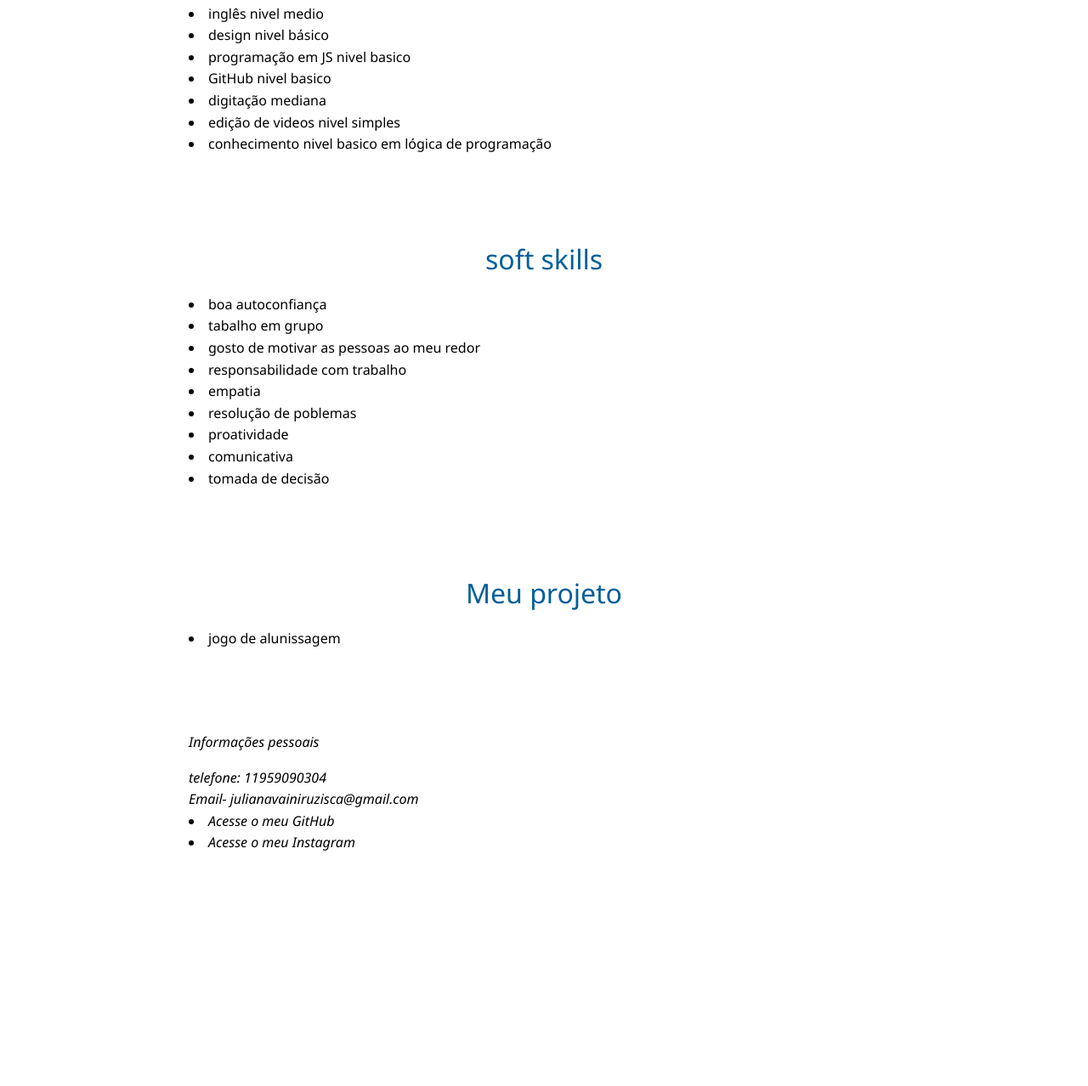
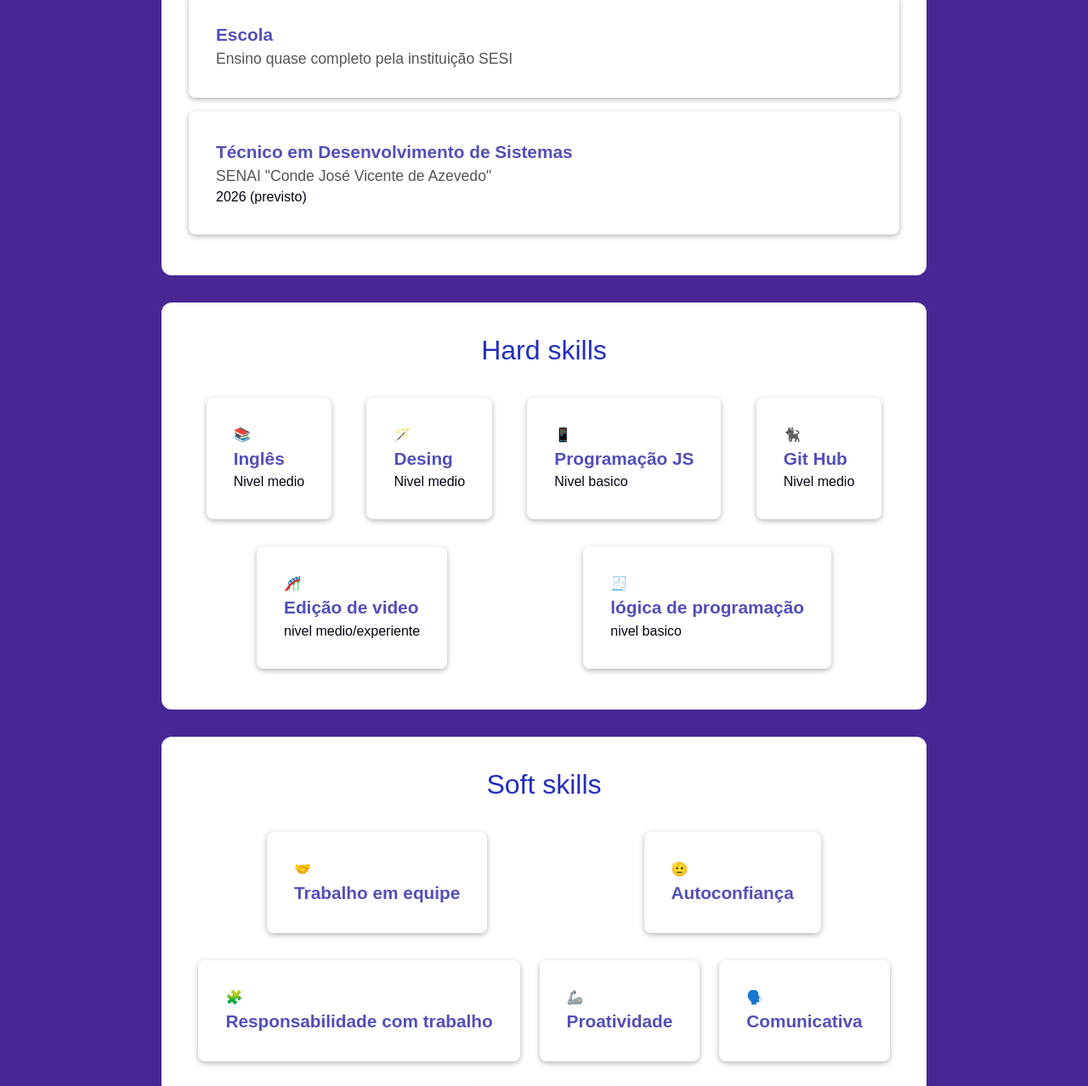
Before and after one commit to ju-vr/sobre-mim, a plain HTML site: page index.html in a window 1280 px wide. Shown: the part 716-1994 px from the top of the page at 85% size. Before the commit the page ends 1785 px from the top, so only its background shows below. Drawn offline with Linux system fonts and the light colour scheme.

Commit message:
sobre mim

```diff
--- a/index.html
+++ b/index.html
@@ -1,99 +1,219 @@
 <!DOCTYPE html>
-<html lang="pt-br">
+<html lang="pt-br" data-theme="dark">
 <head>
+    <!-- Meta informações sobre a página -->
     <meta charset="utf-8">
-    <meta name="viewport" content=" "width=device-width, initial-scale="1.0">
-    <title hidden>Sobre mim</title>
-    <!--CSS Reset-->
+    <meta name="viewport" content="width=device-width, initial-scale=1.0">
+    <title>Sobre mim ♡</title>
+
+    <!-- CSS Reset -->
     <link rel="stylesheet" href="reset.css">
-<!--CSS externo(arquivo style)-->
+
+    <!-- CSS externo (arquivo style) -->
     <link rel="stylesheet" href="style.css">
 
+    <!-- CSS interno (tag style) -->
     <style>
+        /* body {
+                background-color: #00ff00;
+            } */
     </style>
-    <!-- META INFORMAÇÕES SOBRE A PAGINA -->
 </head>
-<!-- HTML NÃO TEM PESCOÇO -->
+
 <body>
-    <h1>Sobre mim!</h1>
-    <!--code injected by live server-->
 
+    <header>
+        <nav>
+            <ul>
+                <li><a href="#sobreMim">Sobre mim </a></li>
+                <li><a href="#formacaoAcademica">Formação</a></li>
+                <li><a href="#hardSkills">Hard skills</a></li>
+                <li><a href="#softSkills">Soft skills</a></li>
+                <li><a href="#meusProjetos">Projetos</a></li>
+                <li><a href="#meusArtigos">Artigos</a></li>
+                <li><a href="#contato">Contato</a></li>
+                <li> <span id="botao-tema">🌗</span> </li>
+            </ul>
+        </nav>
+    </header>
 
-    <p></p>
+    <section id="SobreMim">
+        <h1>Sobre mim</h1>
+        <p>Oi! Meu nome é Juliana Vaini, sou estudante do ensino médio e nasci no dia
+             28 de outubro de 2008 — ou seja, sou escorpiana♏!
+            Amo aproveitar meu tempo livre saindo com amigos, indo a shows e, claro,
+            maratonando minha série favorita: The Vampire Diaries.
+             Sou uma pessoa animada, curiosa e sempre aberta a novas experiências.</p>
 
-    <img src="https://avatars.githubusercontent.com/u/200938136?s=400&u=b7b42663d387a885969fd2957e616df66b836dff&v=4"
+        <img src="https://media-gru1-2.cdn.whatsapp.net/v/t61.24694-24/491874053_702218595571684_3081182607604539083_n.jpg?ccb=11-4&oh=01_Q5Aa1QEKBZb8zP-rDSU4e4ZKC0T_ZNVDaVcpuTkE6OGS0bijgA&oe=68163F5C&_nc_sid=5e03e0&_nc_cat=102" alt="Foto de uma mulher branca e vestido azul. " width="200"
         alt="Foto de perfil do github"
         width="200" height="200"
-         title="foto de perfil do github">
+        title="foto de perfil do github" class="foto-perfil">
 
-    <p>
-        <a href="https://github.com/ju-vr"></a>
-    </p>
+        <!-- section>(h2>{Nova seção})+p*2>lorem20 -->
 
-    <ol>
-    </ol>
+        <!-- header>nav.navbar>ul.lista>li*10>a>{link$} -->
 
         <ul>
+            <li>
+                <a href="https://github.com/ju-vr" title="Clique para acessar meu portfólio no GitHub"
+                    target="_blank">Acesse o meu GitHub</a>
+            </li>
+            <li>
+                <a href="https://www.instagram.com/jvaini_/?next=%2F" target="_blank">Acesse o meu Instagram</a>
+            </li>
+        </ul>
+    </section>
 
+    <section id="formacaoAcademica">
+
+        <h2 class="titulo-secao">Formação acadêmica</h2>
+
+        <div class="cards-em-coluna"> <!-- Contêiner dos cards -->
+
+            <ul class="card">
+                <li class="titulo-card">Escola</li>
+                <li class="instituicao-card"> Ensino quase completo pela instituição SESI</li>
             </ul>
 
-    <header>
-        <ul>
-            <li><a href="#">Sobre mim</a></li>
-            <li><a href="#">Formação academica</a></li>
-            <li><a href="#">hard skills</a></li>
-            <li><a href="#">soft skills</a></li>
-            <li><a href="#">meus projetos</a></li>
-            <li><a href="#">meus artigos</a></li>
-            <li><a href="#">ultima seção</a></li>
+            <ul class="card">
+                <li class="titulo-card">Técnico em Desenvolvimento de Sistemas</li>
+                <li class="instituicao-card">SENAI "Conde José Vicente de Azevedo"</li>
+                <li class="ano-card">2026 (previsto)</li>
             </ul>
 
-    </header>
+        </div>
 
-<section>
-    <h2>formação academica</h2>
-    <li>ensino fundamental completo pelo SESI</li>
-    <li>se formando no ensino medio do SESI</li>
-    <li>se formando em inglês</li>
-    <li>cursnado desenvolvimento de sistemas no senai</li>
+        <!-- ul.card>li.titulo-card+li.instituicao-card+li.ano-card -->
+
     </section>
 
-<section>
-    <h2>hard skills</h2>
-    <li>inglês nivel medio</li>
-    <li>design nivel básico</li>
-    <li>programação em JS nivel basico</li>
-    <li><a href="https://github.com/ju-vr">GitHub nivel basico</li></a>
-    <li>digitação mediana</li>
-    <li>edição de videos nivel simples</li>
-    <li>conhecimento nivel basico em lógica de programação</li>
+    <section id="hardSkills">
+        <h2 class="titulo-secao">Hard skills</h2>
+
+        <div class="cards-em-linha"> <!-- Contêiner dos cards (em linha) -->
+
+            <ul class="card">
+                <li class="icone-card">📚</li>
+                <li class="titulo-card">Inglês</li>
+                <li class="descricao-card">Nivel medio</li>
+            </ul>
+
+            <ul class="card">
+                <li class="icone-card">🪄</li>
+                <li class="titulo-card">Desing</li>
+                <li class="descricao-card">Nivel medio</li>
+            </ul>
+
+            <ul class="card">
+                <li class="icone-card">📱</li>
+                <li class="titulo-card">Programação JS</li>
+                <li class="descricao-card">Nivel basico</li>
+            </ul>
+
+            <ul class="card">
+                <li class="icone-card">🐈‍⬛</li>
+                <li class="titulo-card">Git Hub </li>
+                <li class="descricao-card">Nivel medio </li>
+            </ul>
+
+            <ul class="card">
+                <li class="icone-card">🎢</li>
+                <li class="titulo-card">Edição de video</li>
+                <li class="descricao-card">nivel medio/experiente</li>
+            </ul>
+
+            <ul class="card">
+                <li class="icone-card">🧾</li>
+                <li class="titulo-card">lógica de programação</li>
+                <li class="descricao-card">nivel basico</li>
+            </ul>
+
+        </div>
+
     </section>
 
-<section>
-    <h2>soft skills</h2>
-    <li>boa autoconfiança</li>
-    <li>tabalho em grupo</li>
-    <li>gosto de motivar as pessoas ao meu redor</li>
-    <li>responsabilidade com trabalho</li>
-    <li>empatia</li>
-    <li>resolução de poblemas</li>
-    <li>proatividade</li>
-    <li>comunicativa </li>
-    <li>tomada de decisão</li>
+    <section id="softSkills">
+
+        <h2 class="titulo-secao">Soft skills</h2>
+
+        <div class="cards-em-linha">
+
+            <ul class="card">
+                <li class="icone-card">🤝</li>
+                <li class="titulo-card">Trabalho em equipe</li>
+            </ul>
+
+            <ul class="card">
+                <li class="icone-card">🫡</li>
+                <li class="titulo-card">Autoconfiança</li>
+            </ul>
+
+            <ul class="card">
+                <li class="icone-card">🧩</li>
+                <li class="titulo-card">Responsabilidade com trabalho</li>
+            </ul>
+
+            <ul class="card">
+                <li class="icone-card">🦾</li>
+                <li class="titulo-card">Proatividade</li>
+            </ul>
+
+            <ul class="card">
+                <li class="icone-card">🗣️</li>
+                <li class="titulo-card">Comunicativa</li>
+            </ul>
+
+            <ul class="card">
+                <li class="icone-card">⏱️</li>
+                <li class="titulo-card">Autogestão</li>
+            </ul>
+
+        </div>
+
     </section>
 
-<section>
-    <h2>Meu projeto</h2>
+    <section id="MeuProjetos">
+
+        <h2>Meus projetos</h2>
+
     <li><a href="https://github.com/ju-vr">jogo de alunissagem</a> </li>
+
     </section>
 
-<section>
-    <address>Informações pessoais </p>
-    <address>telefone: 11959090304</li>
-    <address>Email- julianavainiruzisca@gmail.com</address>
-    <li><a href="https://github.com/ju-vr">Acesse o meu GitHub</a>
-        <li><a href="https://www.instagram.com/jvaini_/?next=%2F">Acesse o meu Instagram </a>
+    <section id="contato">
+        <h2>Entre em contato comigo</h2>
+        <form>
+            <input type="text" name="nome">
+            <input type="email" name="email">
+            <textarea name="mensagem" rows="5" cols="50"></textarea>
+            <input type="submit" name="botaoEnviar" value="Solicitar contato">
+            <!-- <button type="button" name="botaoEnviar">Solicitar contato</button> -->
+        </form>
+    </section>
 
-</section>
+    <footer id="rodape">
+        <ul>
+            <li>Instagram</li>
+            <li>GitHub</li>
+            <address>Email💌- julianavainiruzisca@gmail.com</address>
+            <address>telefone📞: 11959090304</li>
+            <address>📍São Paulo, SP - Brasil</address>
+        </ul>
+    </footer>
+    <script>
+        document.querySelector('#botao-tema').addEventListener('click', trocaTema);
+        function trocaTema() {
+            const root = document.documentElement;
+            if (root.getAttribute('data-theme') === 'dark') {
+                root.removeAttribute('data-theme');
+
+            } else {
+                root.setAttribute('data-theme', 'dark');
+            }
+        }
+    </script>
+
 </body>
+
 </html>
--- a/style.css
+++ b/style.css
@@ -1,14 +1,37 @@
 /* CSS externo */
 
-body {  /*Estilo global da página */
-    background-color: #ffffff;
-    line-height: 1.6;
-    font-family: 'Segoe UI', Tahoma, Geneva, Verdana, sans-serif;
+:root{
+    --cor-primaria:#5744c5;
+    --cor-segundaria: #5161c7;
+    --cor-botao:#5d15bb;
+    --cor-fundo-pagina:#ffffff;
+    --cor-fundo-cartao:#ffffff;
+    --cor-primaria-texto:#000000;
+    --cor-bordaas:#1c0f28;
+    --cor-houver-menu:#434bde;
+    --cor-hover-card:#ffffff;
 }
+[data-theme="dark"] {
+    --cor-primaria:#caa2ed;
+    --cor-segundaria: #a14eea;
+    --cor-botao:#6f94f0;
+    --cor-fundo-pagina:#472794;
+    --cor-fundo-cartao:#8667f6;
+    --cor-primaria-texto:#0a0017;
+    --cor-bordaas:#ede1f7;
+    --cor-houver-menu:#d6cddd;
+    --cor-hover-card:#eee9f3;
+
+}
+body {
+    font-family:'Ubuntu', sans-serif;
+    background-color:var(--cor-fundo-pagina);
+    color:var(--cor-primaria-texto)
+ }
 
 h1, h2 { /*titulos*/
     text-align: center;
-    color: #005f99;
+    color: #232ebc;
     margin-bottom: 1rem;
 }
 
@@ -19,7 +42,7 @@ h1, h2 {
 
 
 header { /*cabeçalho, pagina de navegação*/
-    background-color: #0077b6;
+    background-color: #260c74;
     padding: 1rem 2rem;
     box-shadow: 0 4px 8px rgba(0, 0, 0, 0.1);
     position: sticky;
@@ -50,7 +73,9 @@ header a {
 header a:hover {
     background-color: #003d66;
 }
-
+#botao-tema{
+    font-size: 1.5rem;
+}
 section {
     max-width: 900px;
     margin: 2rem auto;
@@ -118,7 +143,7 @@ textarea {
 }
 
 input[type="submit"] {
-    background-color: #0077b6;
+    background-color: #191453;
     color: #ffffff;
     padding: .25rem .75rem;
 }
@@ -132,7 +157,7 @@ input[type="submit"] {
 
 .titulo-card{
     font-weight: bold;
-    color: #0077b6;
+    color: #524fb7;
     font-size: 1.3rem;
 }
 .instituicao-card {
@@ -144,7 +169,7 @@ input[type="submit"] {
 .nome-hskill {
     text-align: center;
     font-size: 1.1rem;
-    color: #0077b6
+    color: #667ece
 }
 
 .cards-em-coluna {
```
Lines whose indentation alone changed are shown as unchanged.
